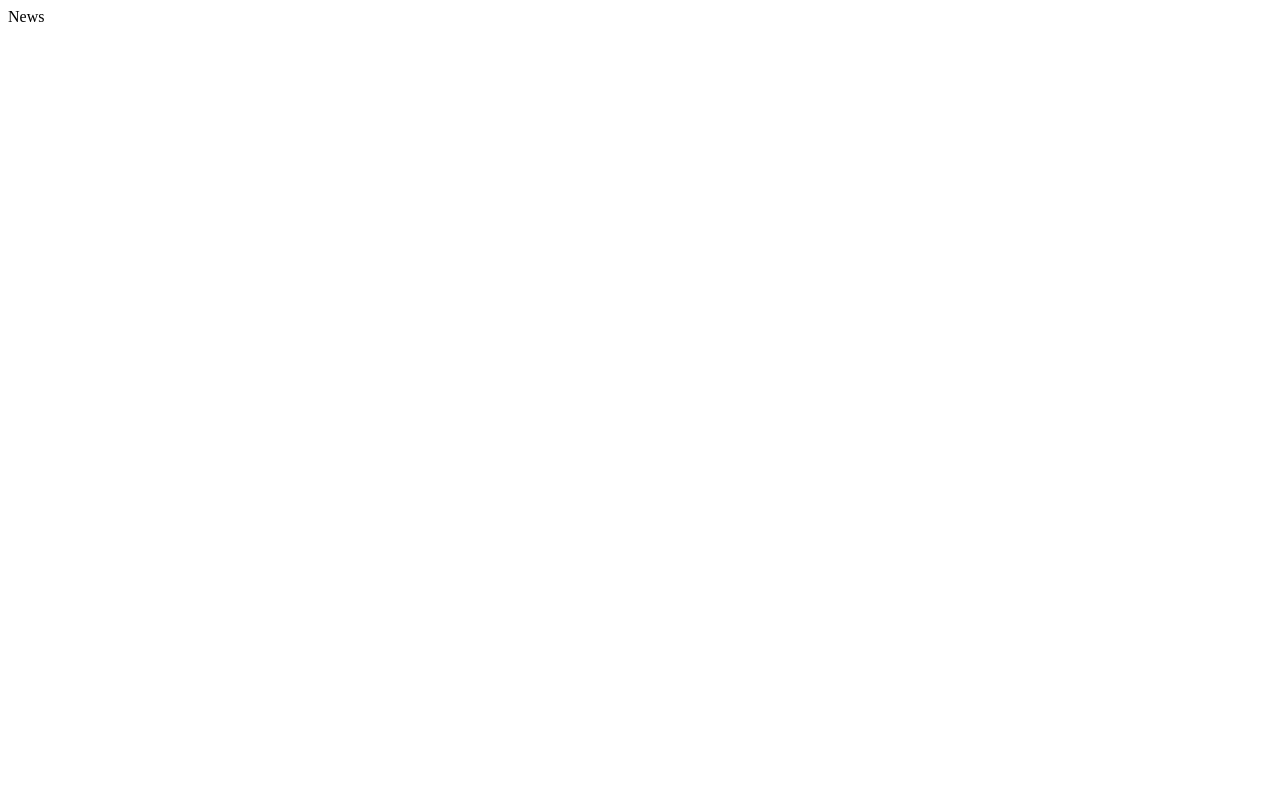
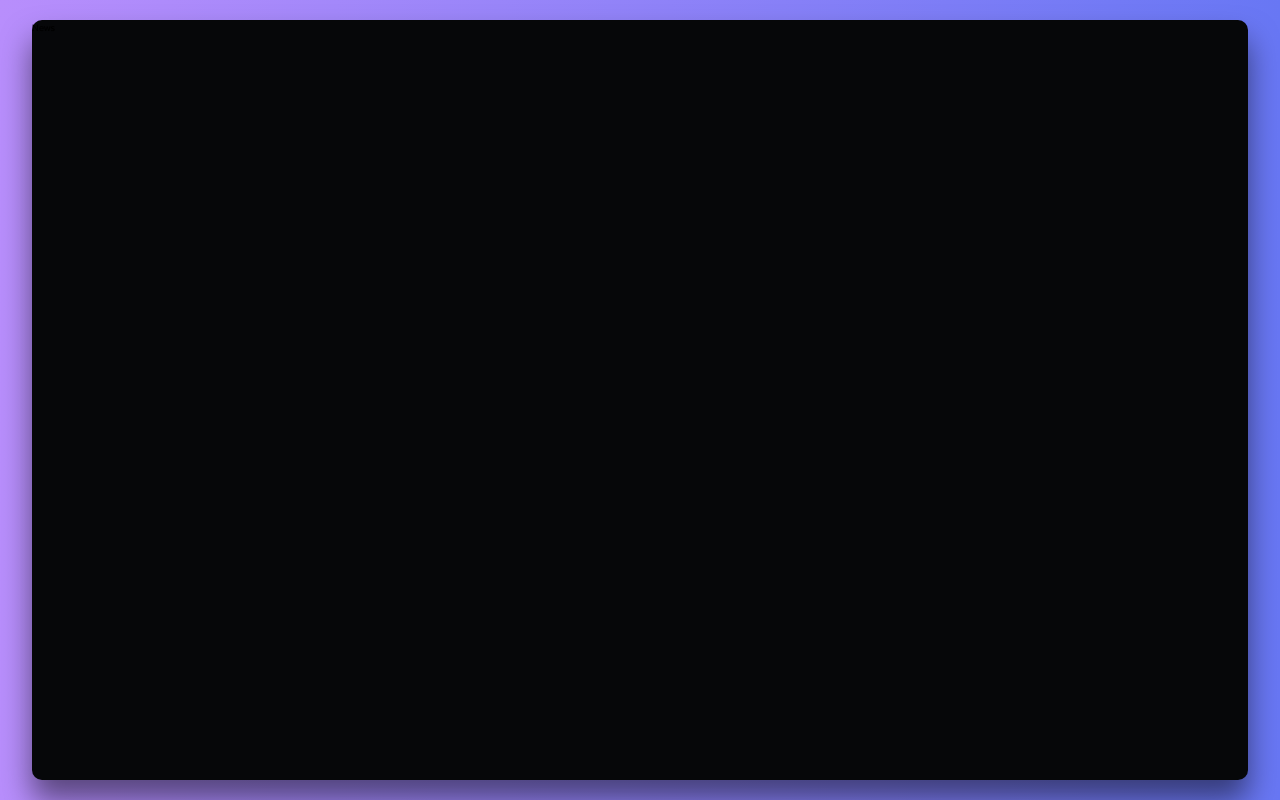
Before and after one commit to neuromagus/news_and_blogs, a React (Vite) app: page / in a window 1280 px wide. Built offline with nearby package versions, Linux system fonts and the light colour scheme.

Commit message:
added fonts, fontawesome for icons and default styles

```diff
--- a/index.html
+++ b/index.html
@@ -3,6 +3,7 @@
   <head>
     <meta charset="UTF-8" />
     <meta name="viewport" content="width=device-width, initial-scale=1.0" />
+    <link rel="stylesheet" href="https://cdnjs.cloudflare.com/ajax/libs/font-awesome/6.6.0/css/all.min.css">
     <title>News&Blogs</title>
   </head>
   <body>
--- a/src/App.tsx
+++ b/src/App.tsx
@@ -2,6 +2,10 @@ import { News } from "./Components/News"
 
 export const App = () => {
     return (
-        <div><News /></div>
+        <div className="container">
+            <div className="news-blogs-app">
+                <News />
+            </div>
+        </div>
     )
 }
--- a/src/index.css
+++ b/src/index.css
@@ -0,0 +1,30 @@
+@import url('https://fonts.googleapis.com/css2?family=Bebas+Neue&family=Comfortaa:wght@300..700&"family=Kanit:ital,wght@0,100;0,200;0,300;0,400;0,500;0,600;0,700;0,800;0,900;1,100;1,200;1,300;1,400;1,500;1,600;1,700;1,800;1,900&display=swap');
+
+* {
+    margin: 0;
+    padding: 0;
+    box-sizing: border-box;
+    outline: none;
+    text-decoration: none;
+    font-family: "Kanit", sans-serif;
+}
+
+html {
+    font-size: 62.5%;
+}
+
+.container {
+    width: 100%;
+    height: 100vh;
+    background: linear-gradient(to right, #b88efc, #6877f4);
+    display: grid;
+    place-items: center;
+}
+
+.news-blogs-app {
+    width: 95vw;
+    height: 95vmin;
+    background-color: #060709;
+    box-shadow: 0 2rem 3rem rgba(0, 0, 0, 0.5);
+    border-radius: 1rem;
+}
```
